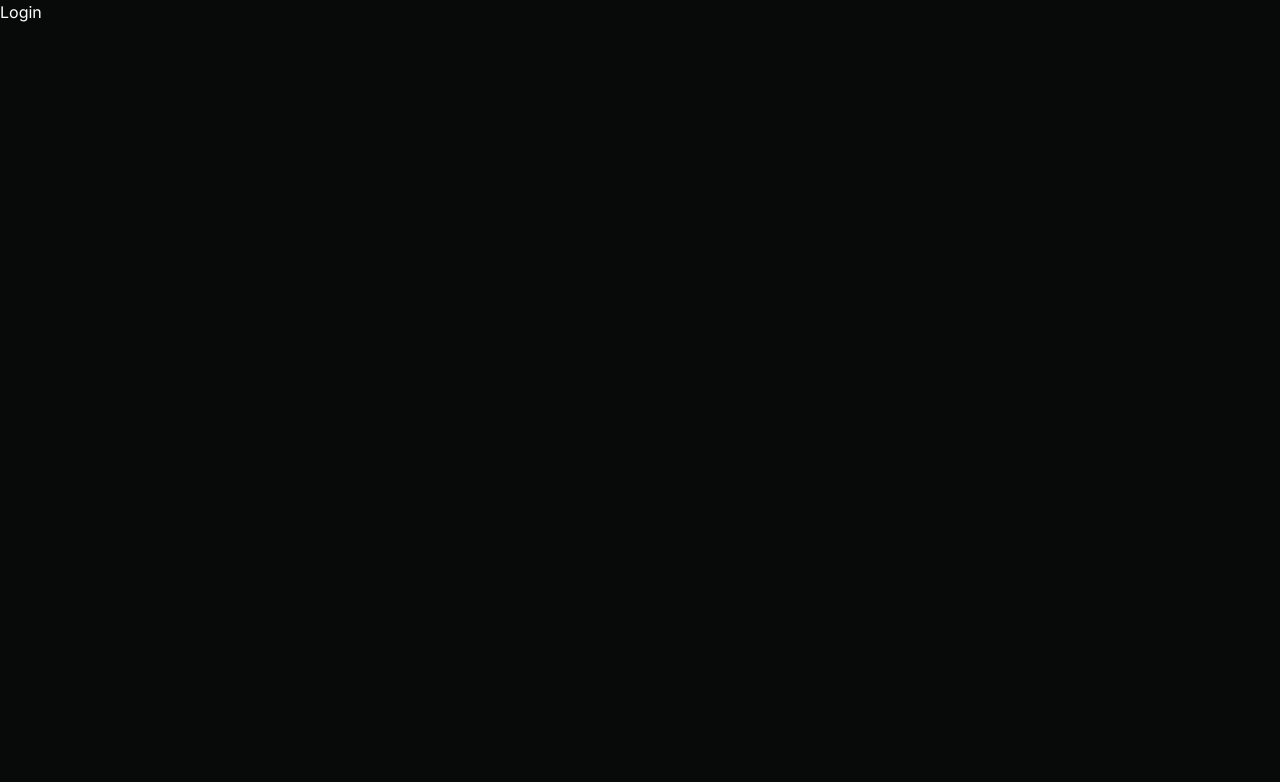
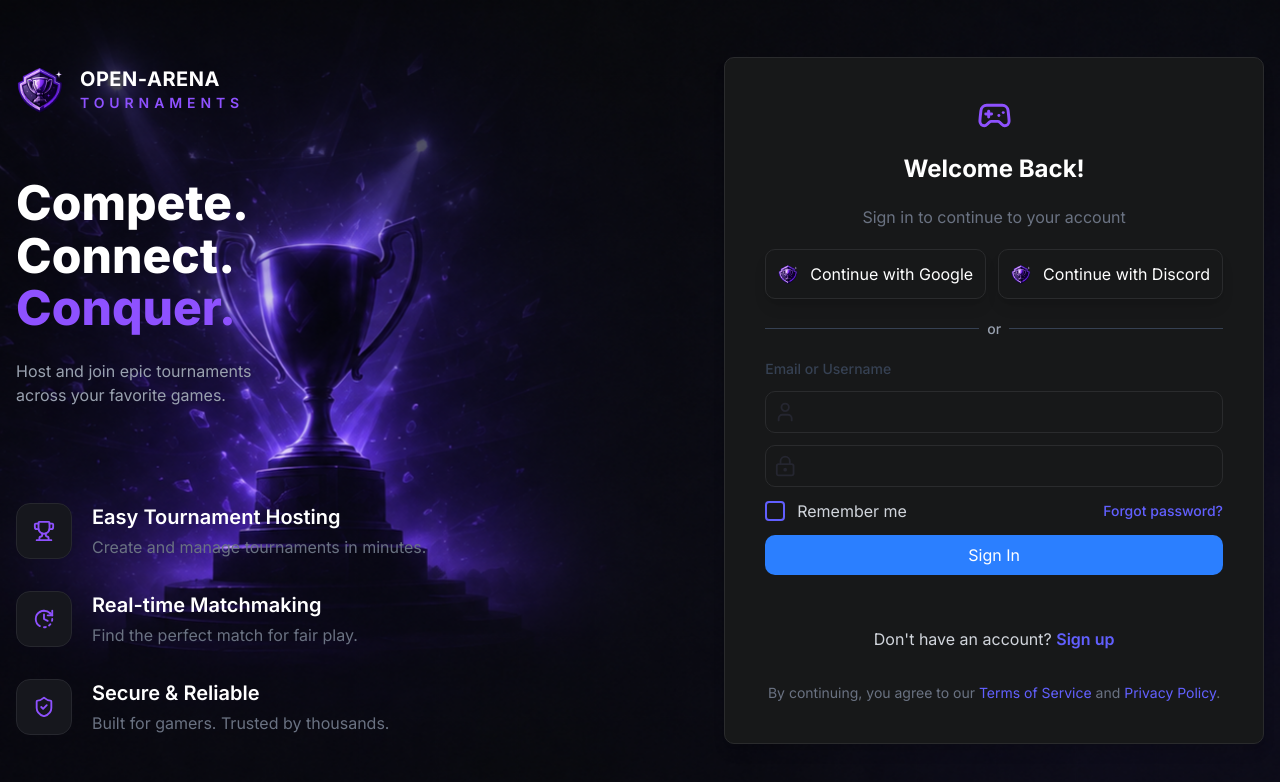
Before and after one commit to NevilChaudhari/Open-Arena, a Next.js app: page /login in a window 1280 px wide. Shown: the top 782 px of the page. Built offline with nearby package versions, Linux system fonts and the light colour scheme.

Commit message:
Login Page UI

```diff
--- a/app/(auth)/login/page.tsx
+++ b/app/(auth)/login/page.tsx
@@ -1,5 +1,195 @@
+"use client"
+import { Checkbox } from "@base-ui/react";
+import { Check, Gamepad2, LockKeyhole, RotateCwFadingClock, ShieldCheck, Trophy, User } from "lucide-react";
+import { useState } from "react";
 export default function Login() {
+
+    const [isChecked, setIsChecked] = useState(false);
+
     return (
-        <>Login</>
+        <div className="min-h-screen bg-[url('/bg-login.png')] bg-cover bg-center bg-no-repeat">
+            <div className="mx-auto flex min-h-screen max-w-[1600px] items-center justify-between px-4 py-2">
+                {/* Left Side */}
+                <div className="flex w-1/2 flex-col justify-between gap-auto">
+
+                {/* Logo */}
+                <div className="flex items-center gap-4">
+                    <img src="/logo.png" alt="Logo" className="h-12 w-12" />
+
+                    <div>
+                    <h1 className="text-xl font-bold tracking-wide">
+                        OPEN-ARENA
+                    </h1>
+
+                    <p className="text-sm font-semibold tracking-[0.35em] uppercase text-violet-500">
+                        TOURNAMENTS
+                    </p>
+                    </div>
+                </div>
+
+                {/* Hero Text */}
+                <div className="mt-16">
+                    <h1 className="text-5xl font-extrabold leading-[1.1]">
+                    Compete.
+                    <br />
+                    Connect.
+                    <br />
+                    <span className="text-violet-500">
+                        Conquer.
+                    </span>
+                    </h1>
+
+                    <p className="mt-6 max-w-md text-l text-gray-400">
+                    Host and join epic tournaments
+                    <br />
+                    across your favorite games.
+                    </p>
+                </div>
+
+                {/* Features */}
+                <div className="mt-24 flex flex-col gap-8">
+
+                    <div className="flex items-center gap-5">
+                    <div className="flex h-14 w-14 items-center justify-center rounded-xl bg-[#16171D] border border-[#26272E]">
+                        <Trophy className="text-violet-500" size={22} />
+                    </div>
+
+                    <div>
+                        <h3 className="text-xl font-semibold">
+                        Easy Tournament Hosting
+                        </h3>
+
+                        <p className="mt-1 text-gray-500">
+                        Create and manage tournaments in minutes.
+                        </p>
+                    </div>
+                    </div>
+
+                    <div className="flex items-center gap-5">
+                    <div className="flex h-14 w-14 items-center justify-center rounded-xl bg-[#16171D] border border-[#26272E]">
+                        <RotateCwFadingClock className="text-violet-500" size={22} />
+                    </div>
+
+                    <div>
+                        <h3 className="text-xl font-semibold">
+                        Real-time Matchmaking
+                        </h3>
+
+                        <p className="mt-1 text-gray-500">
+                        Find the perfect match for fair play.
+                        </p>
+                    </div>
+                    </div>
+
+                    <div className="flex items-center gap-5">
+                    <div className="flex h-14 w-14 items-center justify-center rounded-xl bg-[#16171D] border border-[#26272E]">
+                        <ShieldCheck className="text-violet-500" size={22} />
+                    </div>
+
+                    <div>
+                        <h3 className="text-xl font-semibold">
+                        Secure & Reliable
+                        </h3>
+
+                        <p className="mt-1 text-gray-500">
+                        Built for gamers. Trusted by thousands.
+                        </p>
+                    </div>
+                    </div>
+
+                </div>
+
+                </div>
+                {/* Right Side */}
+                <div className="flex items-center justify-center gap-5">
+                    <div className="flex flex-col items-center gap-5 bg-[#171819] rounded-lg border border-[#2A2B2D] p-10 shadow-lg">
+                        <Gamepad2 className="text-violet-500" size={35} />
+                        <h1 className="text-2xl font-bold">Welcome Back!</h1>
+                        <p className="text-center text-gray-500">Sign in to continue to your account</p>
+                        <div className="flex flex-row gap-3">
+                            <div className="flex items-center gap-3 rounded-lg border border-[#2A2B2D] p-3 shadow-lg hover:cursor-pointer hover:text-white hover:bg-[#5865F2]">
+                                <img className="h-5" src="/logo.png" alt="Logo" />
+                                <p className="text-m">Continue with Google</p>
+                            </div>
+                            <div className="flex items-center gap-3 rounded-lg border border-[#2A2B2D] p-3 shadow-lg hover:cursor-pointer hover:text-white hover:bg-[#5865F2]">
+                                <img className="h-5" src="/logo.png" alt="Logo" />
+                                <p className="text-m">Continue with Discord</p>
+                            </div>
+                        </div>
+                        <div className="flex items-center w-full">
+                            <div className="flex-1 h-px bg-gray-700"></div>
+
+                            <span className="mx-2 text-sm font-medium text-gray-400">
+                                or
+                            </span>
+
+                            <div className="flex-1 h-px bg-gray-700"></div>
+                        </div>
+                        <form className="flex flex-col gap-3 w-full ">
+                            <label htmlFor="email" className="text-sm font-medium text-gray-700">Email or Username</label>
+                            <div className="flex gap-2 border border-[#2A2B2D] p-2 focus:border-blue-500 focus:ring focus:ring-blue-200 focus:outline-none rounded-lg">
+                                <User color="#252630" />
+                                <input type="text" id="email" name="email" className=" w-full h-full focus:outline-0 " />
+                            </div>
+                            <div className="flex gap-2 border border-[#2A2B2D] p-2 focus:border-blue-500 focus:ring focus:ring-blue-200 focus:outline-none rounded-lg">
+                                <LockKeyhole color="#252630" />
+                                <input type="password" id="password" name="password" className=" w-full h-full focus:outline-0 " />
+                            </div>
+                            <div className="flex items-center justify-between">
+                                {/* Left Side */}
+                                <div
+                                    onClick={() => setIsChecked(!isChecked)}
+                                    className="flex items-center gap-3 cursor-pointer"
+                                    >
+                                    <div
+                                        className={`w-5 h-5 rounded border-2 border-indigo-500 ${
+                                        isChecked ? "bg-indigo-500" : "bg-transparent"
+                                        }`}
+                                        >{ isChecked && <Check size={15} />}
+                                    </div>
+                                    <span className="text-gray-300">Remember me</span>
+                                </div>
+                                {/* Right Side */}
+                                <button className="text-sm font-medium text-indigo-500 hover:text-indigo-400">
+                                    Forgot password?
+                                </button>
+                            </div>
+                            <button type="submit" className="rounded-lg bg-blue-500 p-2 text-white hover:bg-blue-600">Sign In</button>
+                        </form>
+                        <div className="mt-8 text-center">
+                            {/* Sign Up */}
+                            <p className="text-gray-300">
+                                Don't have an account?{" "}
+                                <a
+                                href="/signup"
+                                className="font-semibold text-indigo-500 hover:text-indigo-400"
+                                >
+                                Sign up
+                                </a>
+                            </p>
+
+                            {/* Terms */}
+                            <p className="mt-8 text-sm text-gray-500">
+                                By continuing, you agree to our{" "}
+                                <a
+                                href="/terms"
+                                className="text-indigo-500 hover:text-indigo-400"
+                                >
+                                Terms of Service
+                                </a>{" "}
+                                and{" "}
+                                <a
+                                href="/privacy"
+                                className="text-indigo-500 hover:text-indigo-400"
+                                >
+                                Privacy Policy
+                                </a>
+                                .
+                            </p>
+                        </div>
+                    </div>
+                </div>
+            </div>
+        </div>
     )
 }
```
Also changed, not shown: public/bg-login.png (added), public/content.png (added).
